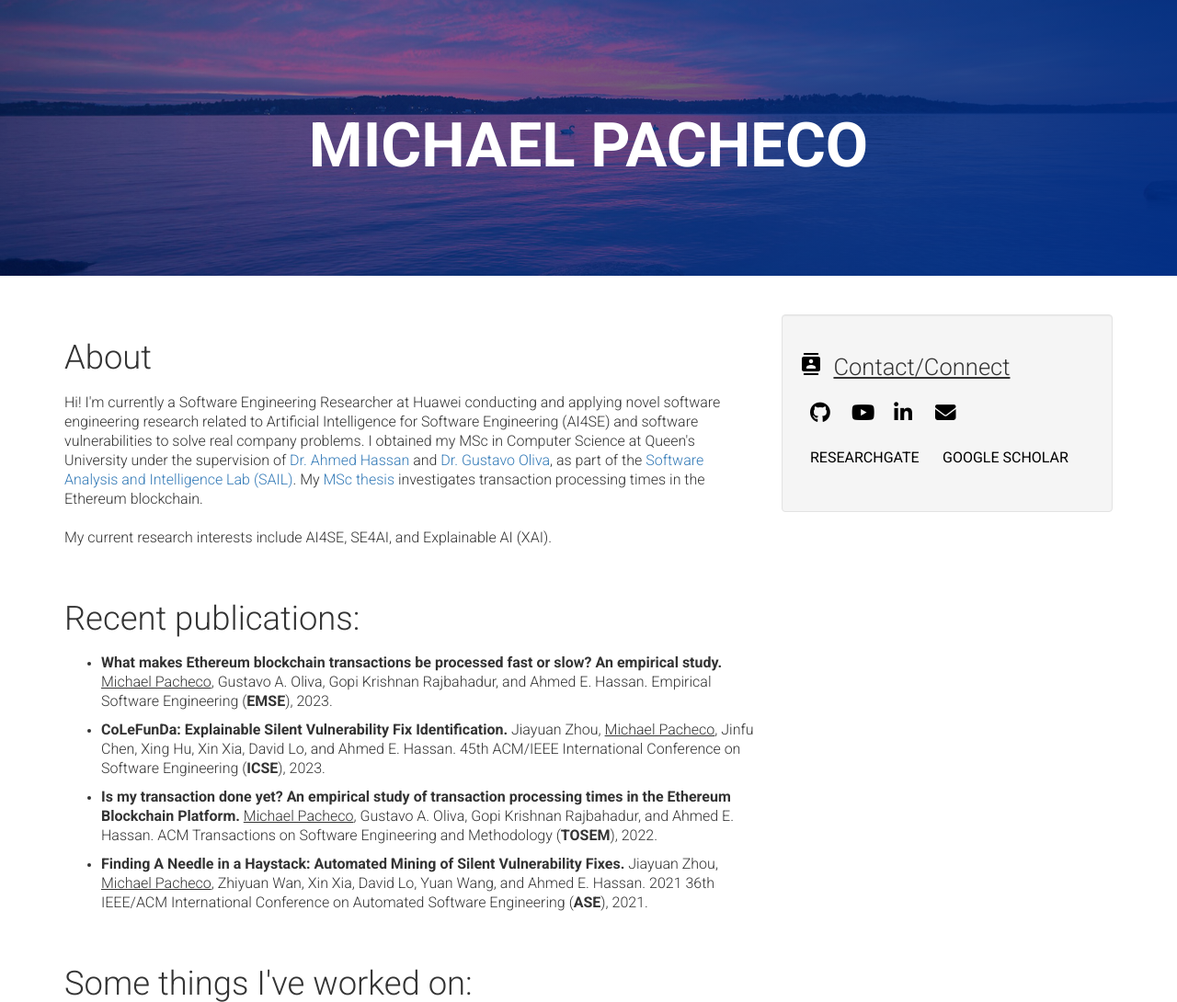
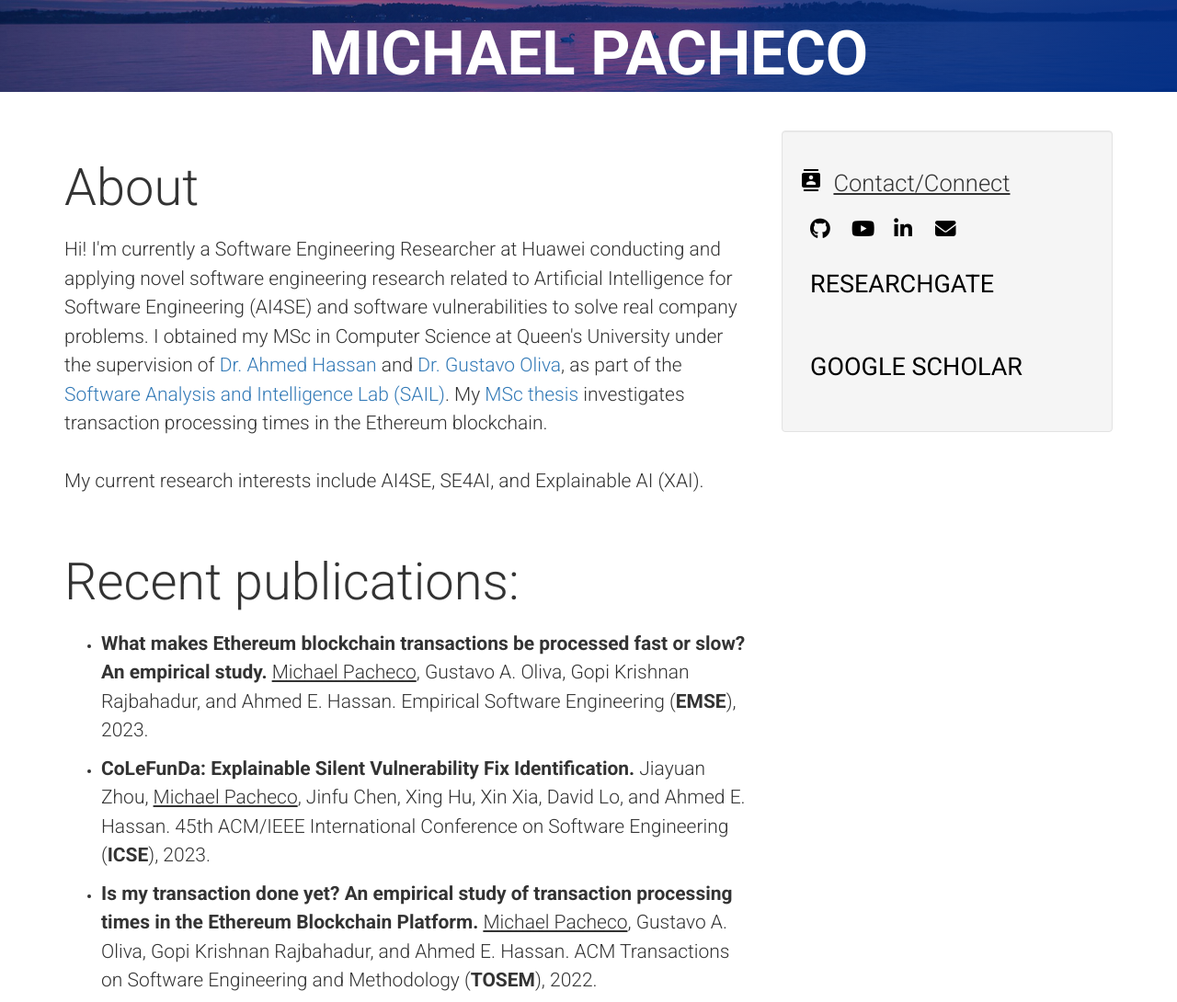
Before and after one commit to michael-pacheco/michael-pacheco.github.io, a plain HTML site: page index.html in a window 1280 px wide. Shown: the top 1090 px of the page at 92% size. Drawn offline with Linux system fonts and the light colour scheme.

Commit message:
Update index.html

```diff
--- a/index.html
+++ b/index.html
@@ -89,11 +89,11 @@
 <!-- Start page -->
 <link rel="stylesheet" type="text/css" href="css/monokai.css">
 <div class="wrapper">
-	<div class="header header-filter" style="background-image: url('img/bg2.jpeg');height: 30%;">
+	<div class="header header-filter" style="background-image: url('img/bg2.jpeg');height: 100px; min-height: 100px;">
 		<div class="container">
 			<div class="row">
 				<div class="col-md-8 col-md-offset-2">
-					<div class="brand" style="margin-top: 15vh;">
+					<div class="brand" style="margin-top: 10px;">
 						<div class="logo">
 							<!--<img class="logo" style="border-radius: 50%" src="{{url_for('static', filename='img/logo.png')}}" alt="" rel="tooltip" title="" data-placement="bottom" data-html="true">-->
 						</div>
@@ -364,6 +364,15 @@
 		ultext {
 			text-decoration: underline;
 		}
+
+		h2 {
+			font-size: 4em;
+		}
+
+		p {
+			font-size: 1.5em;
+			line-height: 1.5em;
+		}
 	</style>
 
 <!-- Start footer -->
```
